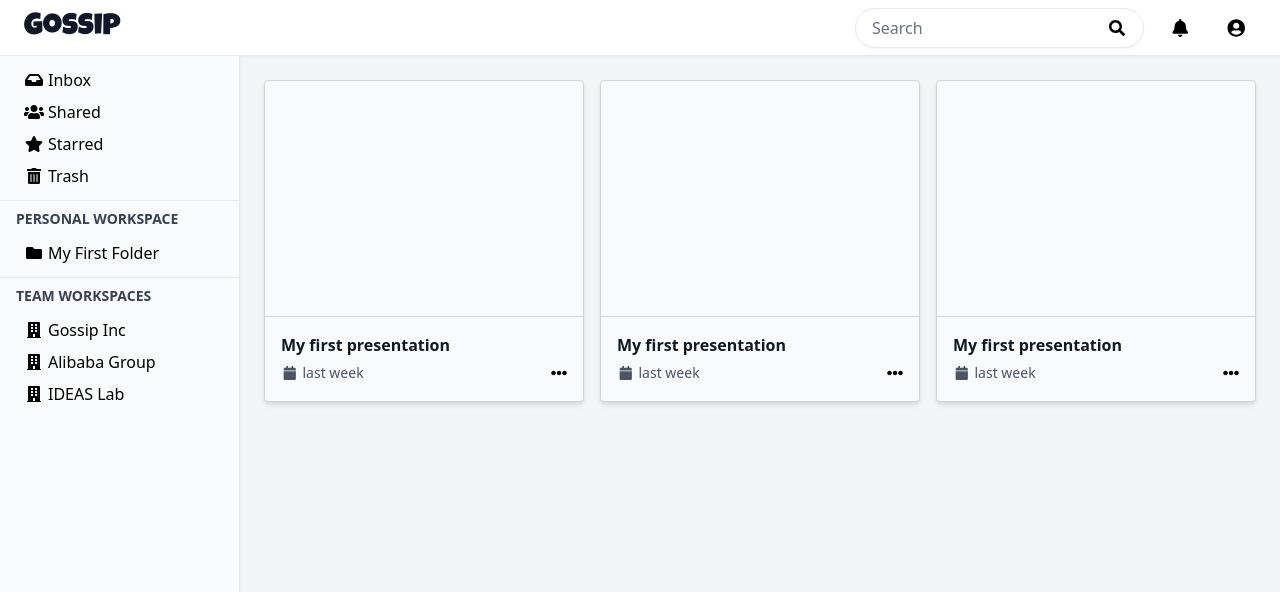
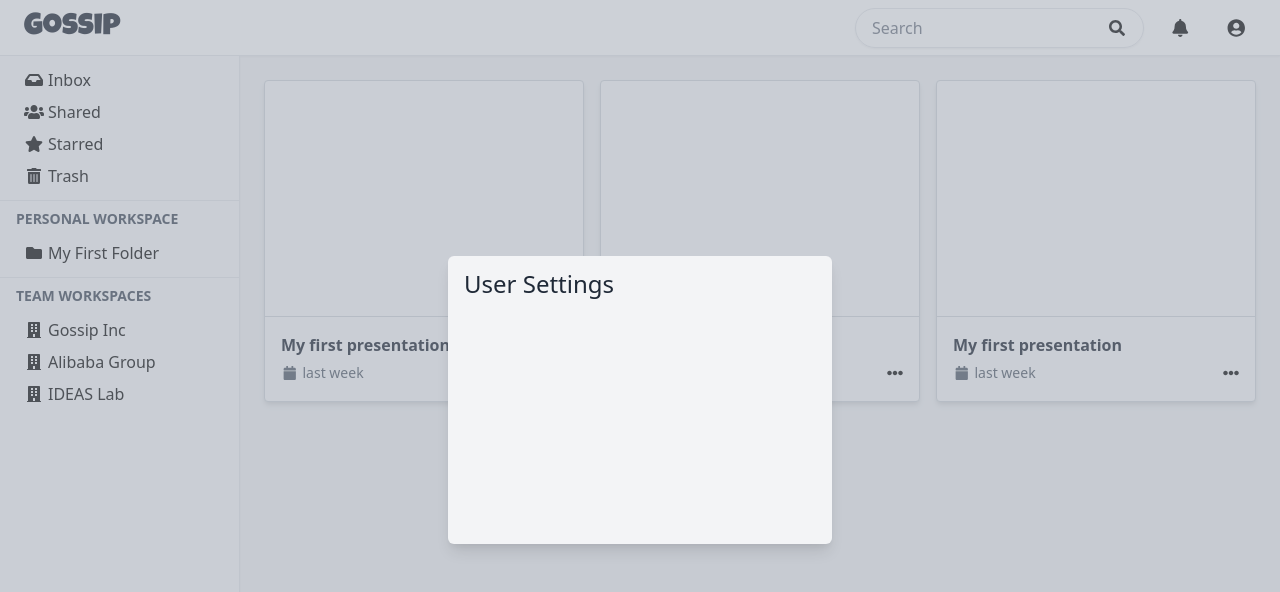
Before and after one commit to gossip-ink/gossip, a React app: page / in a window 1280 px wide. Both pictures are taken after a click on the button 1236 px from the left and 27 px from the top of the page. Shown: the top 592 px of the page. Built offline with nearby package versions, Linux system fonts and the light colour scheme.

Commit message:
feat: finish the most basic single modal management

```diff
--- /dev/null
+++ b/src/components/UserSettingsModal.tsx
@@ -0,0 +1,18 @@
+import React from "react";
+import { ModalComponent, register } from "../modals";
+
+const UserSettingsModal: ModalComponent = ({ closeModal }) => {
+  return (
+    <div className="absolute top-1/2 left-1/2 px-4 py-3 w-96 h-72 bg-gray-100 transform -translate-x-1/2 -translate-y-1/2 rounded-md shadow-lg">
+      <h2 className="font-medium text-2xl text-gray-800">User Settings</h2>
+    </div>
+  );
+};
+
+UserSettingsModal.options = {
+  identifier: "UserSettingsModal",
+  overlayClassName: "opacity-50",
+  overlayCancellable: true,
+};
+
+register(UserSettingsModal);
--- a/src/index.html
+++ b/src/index.html
@@ -11,7 +11,8 @@
     />
   </head>
   <body class="bg-gray-100">
-    <div id="app"></div>
+    <div id="app-root"></div>
+    <div id="modal-root"></div>
     <noscript>This app requires JavaScript to be enabled.</noscript>
   </body>
 </html>
--- a/src/index.tsx
+++ b/src/index.tsx
@@ -3,8 +3,15 @@ import React from "react";
 import ReactDOM from "react-dom";
 import App from "./App";
 import "./index.pcss";
+import { ModalContainer, ModalStateProvider } from "./modals";
 
-ReactDOM.render(<App />, document.getElementById("app"));
+ReactDOM.render(
+  <ModalStateProvider>
+    <App />
+    <ModalContainer />
+  </ModalStateProvider>,
+  document.getElementById("app-root")
+);
 
 if (module.hot) {
   module.hot.accept();
--- /dev/null
+++ b/src/modals/components/ModalContainer.tsx
@@ -0,0 +1,38 @@
+import React, { useEffect, useMemo } from "react";
+import ReactDOM from "react-dom";
+import Overlay from "./Overlay";
+import { useModalState } from "../context";
+import { query } from "../registry";
+
+const modalRoot = document.getElementById("modal-root");
+
+const ModalContainer: React.FC<ModalContainerProps> = () => {
+  const [modalState, setModalState] = useModalState();
+  const closeModal = () => setModalState({ identifier: null });
+  const containerElement = useMemo(() => document.createElement("div"), []);
+  useEffect(() => {
+    modalRoot?.appendChild(containerElement);
+    return () => {
+      modalRoot?.removeChild(containerElement);
+    };
+  });
+  const Modal = modalState.identifier === null ? null : query(modalState.identifier);
+  return Modal
+    ? ReactDOM.createPortal(
+        <>
+          <Overlay
+            className={Modal.options?.overlayClassName}
+            onClick={Modal.options?.overlayCancellable ? closeModal : undefined}
+          />
+          <Modal closeModal={closeModal} />
+        </>,
+        containerElement
+      )
+    : null;
+};
+
+ModalContainer.displayName = "ModalContainer";
+
+export default ModalContainer;
+
+export type ModalContainerProps = {};
--- /dev/null
+++ b/src/modals/components/Overlay.tsx
@@ -0,0 +1,19 @@
+import React from "react";
+
+const Overlay: React.FC<OverlayProps> = ({ className, onClick }) => {
+  return (
+    <button
+      className={`block absolute top-0 right-0 w-screen h-screen bg-gray-400 ${className} cursor-default dark:bg-gray-500`}
+      onClick={onClick}
+    />
+  );
+};
+
+Overlay.displayName = "Overlay";
+
+export default Overlay;
+
+export type OverlayProps = {
+  className?: string;
+  onClick?: (e: React.MouseEvent<HTMLButtonElement, MouseEvent>) => void;
+};
--- /dev/null
+++ b/src/modals/context.tsx
@@ -0,0 +1,38 @@
+import React, { createContext, useContext, useState } from "react";
+
+type ModalState = {
+  identifier: number | string | null;
+  props?: Record<string, unknown>;
+};
+
+type ModalContextValue = {
+  state: ModalState;
+  mutate: (state: ModalState) => void;
+};
+
+const ModalStateContext = createContext<ModalContextValue>({} as ModalContextValue);
+
+const defaultModalState: ModalState = { identifier: null };
+
+export const ModalStateProvider: React.FC<React.PropsWithChildren<{}>> = ({ children }) => {
+  const [state, mutate] = useState(defaultModalState);
+  return (
+    <ModalStateContext.Provider value={{ state, mutate }}>{children}</ModalStateContext.Provider>
+  );
+};
+
+ModalStateProvider.displayName = "ModalStateProvider";
+
+export function useModalState(): [state: ModalState, mutate: (state: ModalState) => void] {
+  const { state, mutate } = useContext(ModalStateContext);
+  return [state, mutate];
+}
+
+export function useToggleModal(
+  identifier: string | number
+): (props?: Record<string, unknown>) => void {
+  const { state, mutate } = useContext(ModalStateContext);
+  return (props?: Record<string, unknown>) =>
+    // Close the modal if same identifier, otherwise show the different modal.
+    mutate(state.identifier === identifier ? { identifier: null } : { identifier, props });
+}
--- /dev/null
+++ b/src/modals/index.ts
@@ -0,0 +1,4 @@
+export type { ModalOptions, ModalComponent, ModalComponentProps } from "./types";
+export { useToggleModal, ModalStateProvider } from "./context";
+export { default as ModalContainer } from "./components/ModalContainer";
+export { register } from "./registry";
--- /dev/null
+++ b/src/modals/registry.ts
@@ -0,0 +1,17 @@
+import { ModalComponent, ModalComponentProps } from "./types";
+
+const modalRegistryMap = new Map<number | string, ModalComponent>();
+
+export function register<P extends ModalComponentProps = ModalComponentProps>(
+  component: ModalComponent<P>
+): void {
+  const key = component.options?.identifier ?? component.displayName;
+  if (typeof key !== "number" && typeof key !== "string") {
+    throw new Error("The modal component must have an identifier");
+  }
+  modalRegistryMap.set(key, (component as unknown) as ModalComponent);
+}
+
+export function query(identifier: number | string): ModalComponent | null {
+  return modalRegistryMap.get(identifier) ?? null;
+}
--- /dev/null
+++ b/src/modals/types.ts
@@ -0,0 +1,21 @@
+import type React from "react";
+
+export type ModalOptions = {
+  identifier?: string | number;
+  overlayClassName?: string;
+  overlayCancellable?: boolean;
+};
+
+export const defaultModalOptions: ModalOptions = {
+  overlayClassName: "",
+  overlayCancellable: true,
+};
+
+export interface ModalComponent<P extends ModalComponentProps = ModalComponentProps>
+  extends React.FC<P> {
+  options?: ModalOptions;
+}
+
+export interface ModalComponentProps {
+  closeModal: () => void;
+}
--- a/src/pages/browser/components/Header.tsx
+++ b/src/pages/browser/components/Header.tsx
@@ -1,8 +1,12 @@
 import React from "react";
 import PropTypes from "prop-types";
 import { FontAwesomeIcon } from "@fortawesome/react-fontawesome";
+import "../../../components/UserSettingsModal";
+import { useToggleModal } from "../../../modals";
 
-const Header: React.FC<HeaderProps> = ({ className }) => (
+const Header: React.FC<HeaderProps> = ({ className }) => {
+  const toggleUserSettingsModal = useToggleModal("UserSettingsModal");
+  return (
     <header
       className={
         (className ? className + " " : "") +
@@ -27,11 +31,15 @@ const Header: React.FC<HeaderProps> = ({ className }) => (
       <button className="ml-4 w-10 h-10 text-lg rounded-full hover:bg-gray-100">
         <FontAwesomeIcon icon="bell" fixedWidth />
       </button>
-    <button className="ml-4 w-10 h-10 text-lg rounded-full hover:bg-gray-100">
+      <button
+        className="ml-4 w-10 h-10 text-lg rounded-full hover:bg-gray-100"
+        onClick={toggleUserSettingsModal.bind(null, undefined)}
+      >
         <FontAwesomeIcon icon="user-circle" fixedWidth />
       </button>
     </header>
   );
+};
 
 Header.propTypes = { className: PropTypes.string };
 
```
Lines whose indentation alone changed are shown as unchanged.
